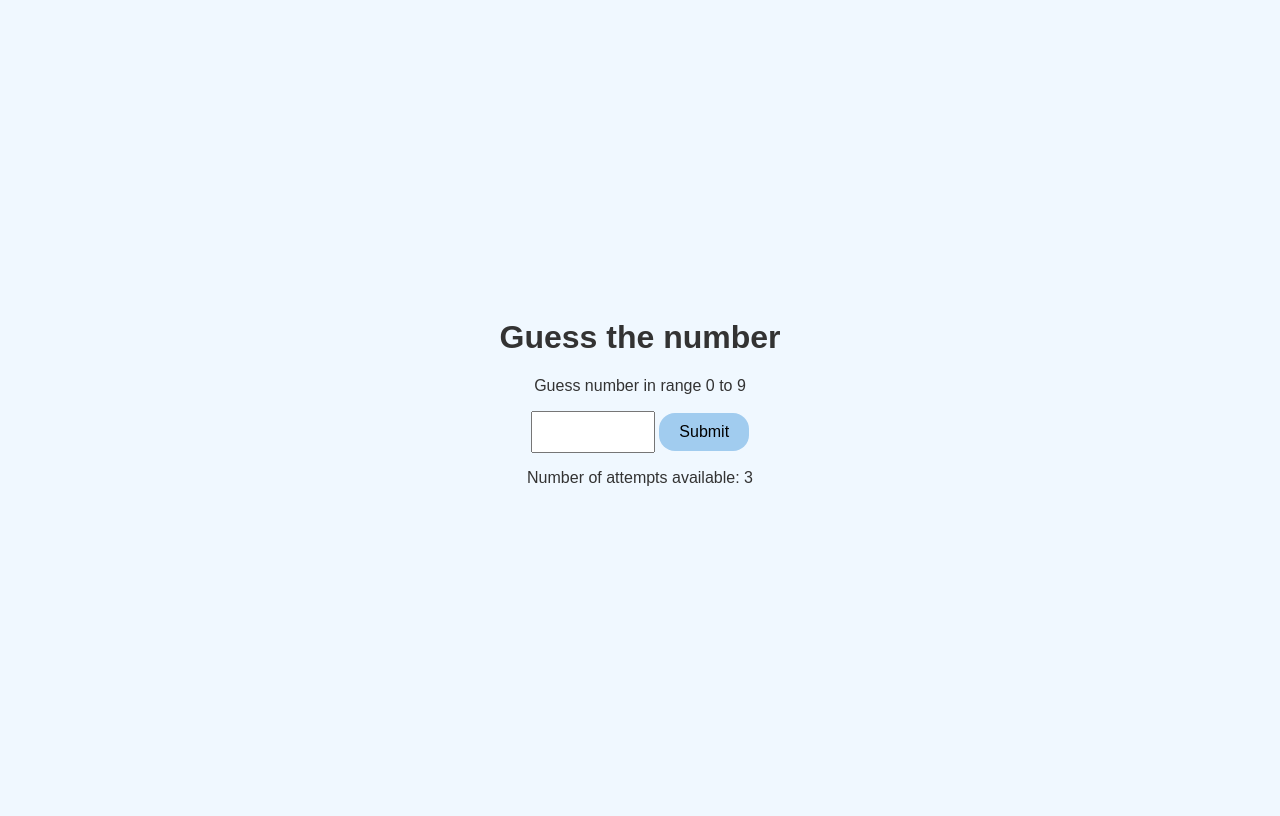
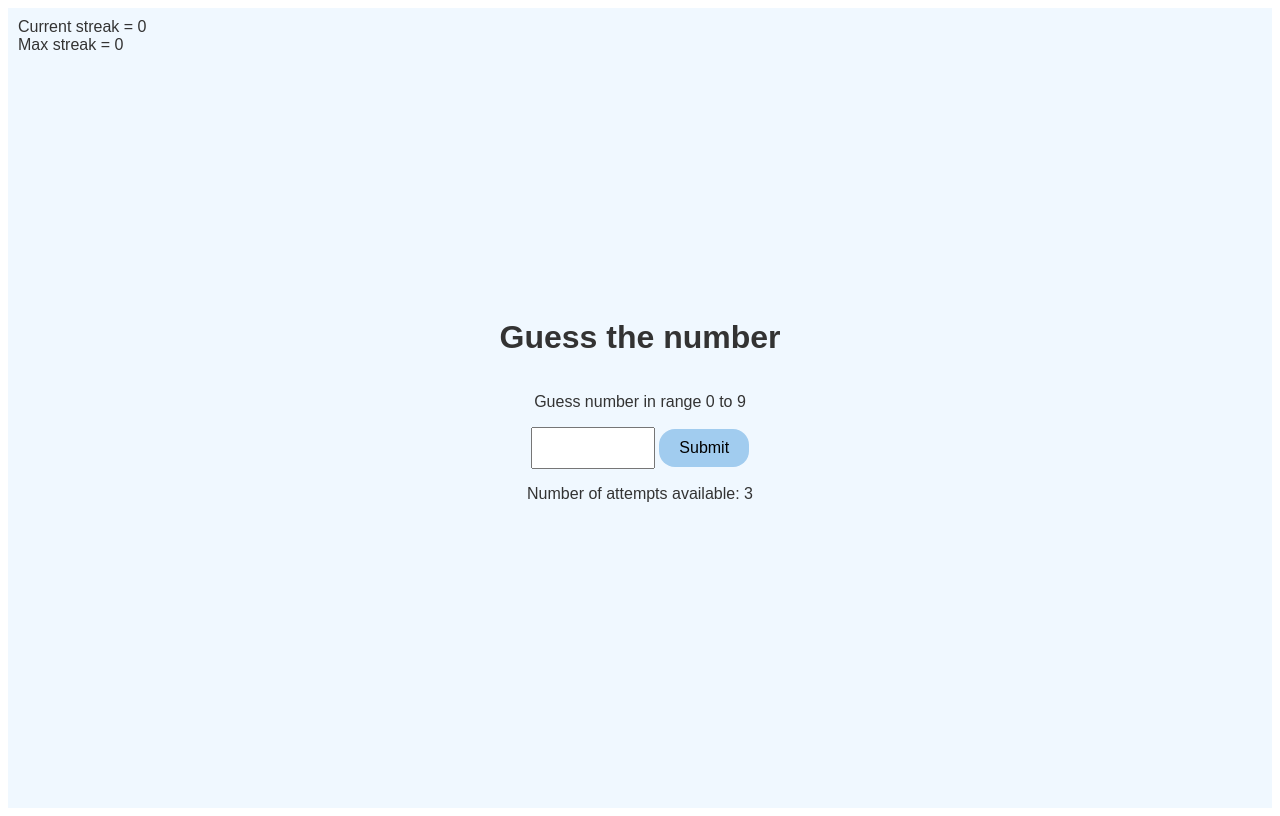
Before and after one commit to Adityakendre1000/GuessTheNumber, a plain HTML site: page index.html in a window 1280 px wide. Both pictures are taken after a click on the button "Start". Drawn offline with Linux system fonts and the light colour scheme.

Commit message:
added streaks

```diff
--- a/index.html
+++ b/index.html
@@ -8,6 +8,10 @@
 </head>
 <body>
     <div class="container">
+        <div id="streak" class="hidden">
+            <label id="cstreak"></label><br>
+            <label id="mstreak"></label>
+        </div>
         <h1>Guess the number</h1>
         <button id="start">Start</button>
         <div id="game" class="hidden">
@@ -20,7 +24,6 @@
         <div id="restart" class="hidden">
             <button>Restart</button>
         </div>
-
     </div>
 
     <script src="script.js"></script>
--- a/script.js
+++ b/script.js
@@ -1,7 +1,9 @@
 let min = 0;
 let max = 10;
 let attempt = 3;
-let randomnum;
+let randomnum = 0;
+let curr_streak = 0;
+let max_streak = 0;
 
 document.getElementById('start').addEventListener('click', startGame);
 document.getElementById('submit').addEventListener('click', checkGuess);
@@ -14,6 +16,10 @@ function startGame() {
     document.getElementById('start').classList.add('hidden'); // Hide the start button
     document.getElementById('game').classList.remove('hidden'); // Show the game container
     document.getElementById('restart').classList.add('hidden'); // Hide the restart button
+
+    document.getElementById('cstreak').textContent = `Current streak = ${curr_streak}`;
+    document.getElementById('mstreak').textContent = `Max streak = ${max_streak}`;
+    document.getElementById('streak').classList.remove('hidden');
 
     document.getElementById('guessed').disabled = false; // Enable the input field
     document.getElementById('submit').disabled = false; // Enable the submit button
@@ -32,6 +38,12 @@ function checkGuess() {
 
     if (guess === randomnum) { // Correct guess
         document.getElementById('feedback').textContent = `🎉🎉😍 Yay!! You guessed the correct number!`;
+
+        curr_streak++;
+        max_streak = max_streak < curr_streak ? curr_streak : max_streak;
+        document.getElementById('cstreak').textContent = `Current streak = ${curr_streak}`;
+        document.getElementById('mstreak').textContent = `Max streak = ${max_streak}`;
+
         endGame(); // End the game if the user guesses correctly
     } else {
         attempt--; // Decrease the number of attempts
@@ -41,6 +53,8 @@ function checkGuess() {
         } else {
             document.getElementById('feedback').textContent = `You ran out of attempts. T-T The number was ${randomnum}.`;
             document.getElementById('attempts').textContent = `No attempts left.`;
+            curr_streak = 0;
+            document.getElementById('cstreak').textContent = `Current streak = ${curr_streak}`;
             endGame(); // End the game if attempts are over
         }
     }
@@ -62,7 +76,7 @@ function restartGame() {
 // Disable right-click menu to prevent inspecting
 document.addEventListener('contextmenu', function (e) {
     e.preventDefault(); // Prevent the default context menu from appearing
-    alert('Right-click is disabled on this page.');
+    // alert('Right-click is disabled on this page.');
 });
 
 // Disable inspect element shortcuts
@@ -72,6 +86,6 @@ document.addEventListener('keydown', function (e) {
         (e.ctrlKey && e.shiftKey && (e.key === 'I' || e.key === 'J')) ||
         (e.ctrlKey && e.key === 'U')) {
         e.preventDefault(); // Prevent the default behavior of these keys
-        alert('Inspecting is disabled on this page.');
+        // alert('Inspecting is disabled on this page.');
     }
 });
--- a/style.css
+++ b/style.css
@@ -1,4 +1,4 @@
-body {
+.container {
     font-family: Arial, sans-serif;
     text-align: center;
     background-color: aliceblue;
@@ -10,6 +10,14 @@ body {
     flex-direction: column;
     justify-content: center;
     align-items: center;
+    position: relative;
+}
+
+#streak{
+    position: absolute;
+    top: 10px;
+    left: 10px;
+    text-align: left;
 }
 
 #start, #submit {
```
